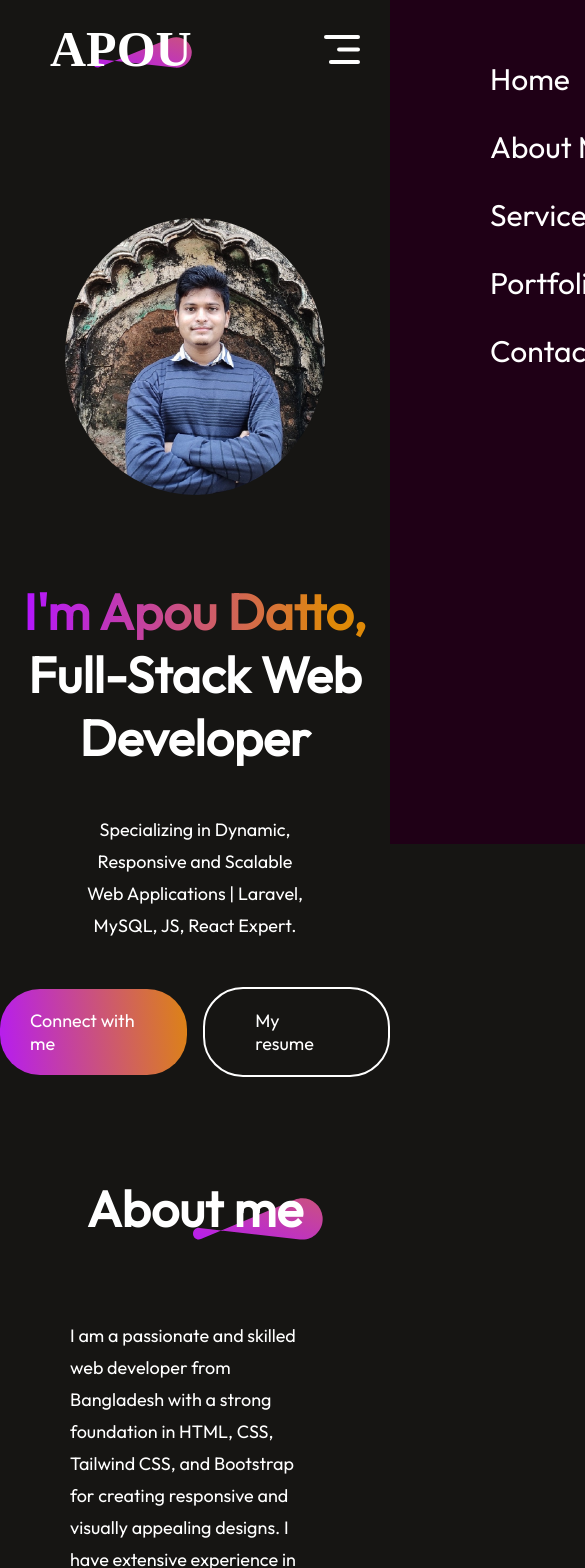
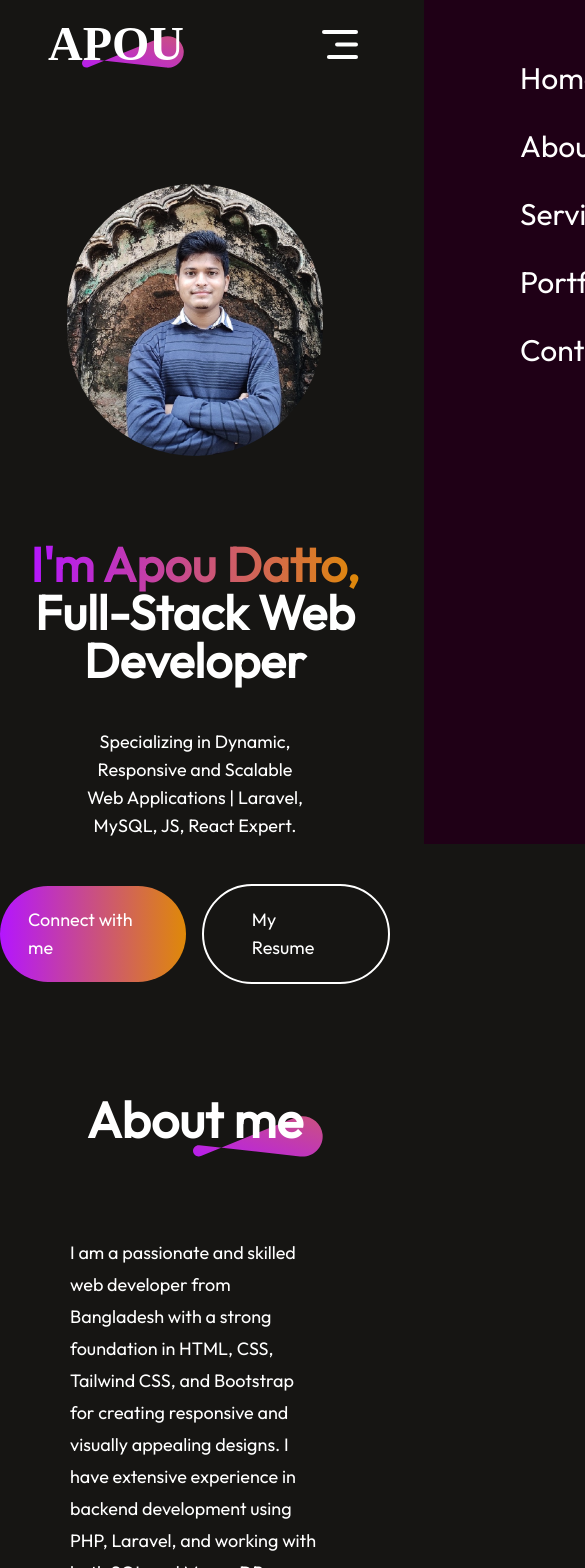
Before and after one commit to apoudatta/portfolio-react-tailwindcss, a React (Create React App) app: page / in a window 390 px wide. Shown: the top 1568 px of the page, 585 px wide, since content can reach past the window. Built offline with nearby package versions, Linux system fonts and the light colour scheme.

Commit message:
nav tailwind add

```diff
--- a/package.json
+++ b/package.json
@@ -37,5 +37,8 @@
       "last 1 firefox version",
       "last 1 safari version"
     ]
+  },
+  "devDependencies": {
+    "tailwindcss": "^3.4.10"
   }
 }
--- a/src/App.js
+++ b/src/App.js
@@ -1,6 +1,6 @@
 import React from 'react';
-import Navber from './Components/Navbar/Navber';
-import Hero from './Components/Hero/Hero';
+import Navber from './Components/Navber';
+import Hero from './Components/Hero';
 import About from './Components/About/About';
 import Services from './Components/Services/Services';
 import MyWork from './Components/MyWork/MyWork';
--- /dev/null
+++ b/src/Components/Hero.js
@@ -0,0 +1,36 @@
+import React from 'react';
+import profile_img from '../assets/profile_img.jpg'
+import AnchorLink from 'react-anchor-link-smooth-scroll';
+
+const Hero = () => {
+
+    const openPdf = () => {
+        const pdfUrl = `${process.env.PUBLIC_URL}/resume-of-apou-datto.pdf`;
+        window.open(pdfUrl, '_blank');
+    };
+
+    return (
+        <div id='home' className='flex items-center flex-col gap-9'>
+            <img src={profile_img} alt='' className="mt-24 w-64 h-auto md:mt-36 md:h-96 md:w-auto rounded-full " />
+            <h1 className='mt-12 w-11/12 text-5xl text-center md:w-3/4 md:text-8xl font-semibold '>
+                <span className='bg-custom bg-clip-text text-transparent'>I'm Apou Datto,</span> Full-Stack Web Developer
+            </h1>
+            <p className='w-3/5 md:w-1/2 text-center text-lg md:text-2xl mx-0 my-2'>
+                Specializing in Dynamic, Responsive and Scalable Web Applications | Laravel, MySQL, JS, React Expert.
+            </p>
+            <div className='hero-action flex items-center gap-4 md:gap-6 text-lg md:text-2xl font-medium mb-12'>
+                <div className='bg-custom px-7 md:px-11 py-5 md:py-6 rounded-full  hover:border-2'>
+                    <AnchorLink className='anchor-link' offset={50} href='#contact'>
+                        Connect with me
+                    </AnchorLink>
+                </div>
+                <div onClick={openPdf}
+                    className='px-12 md:px-20 py-5 md:py-6 rounded-full border-2 border-white hover:border-2 hover:border-[#B415FF]'>
+                    My Resume
+                </div>
+            </div>
+        </div>
+    );
+};
+
+export default Hero;
--- a/src/Components/Hero/Hero.css
+++ /dev/null
@@ -1,88 +0,0 @@
-.hero {
-    display: flex;
-    align-items: center;
-    flex-direction: column;
-    gap: 35px;
-}
-.hero img {
-    margin-top: 150px;
-    height: 400px;
-    width: auto;
-    border-radius: 50%;
-}
-.hero h1 {
-    text-align: center;
-    width: 70%;
-    font-size: 90px;
-    font-weight: 600;
-}
-.hero h1 span {
-    background: linear-gradient(270deg, #DF8908 10%, #B415FF 100%);
-    background-clip: text;
-    -webkit-background-clip: text;
-    -webkit-text-fill-color: transparent;
-
-}
-.hero p {
-    width: 50%;
-    text-align: center;
-    font-size: 24px;
-    line-height: 40px;
-}
-.hero-action {
-    display: flex;
-    align-items: center;
-    gap: 25px;
-    font-size: 24px;
-    font-weight: 500;
-    margin-bottom: 50px;
-}
-.hero-connect {
-    padding: 25px 45px;
-    border-radius: 50px;
-    background: linear-gradient(264deg, #DF8908 -5.09%, #B415FF 106.28%);
-}
-.hero-resume {
-    padding: 25px 75px;
-    border-radius: 50px;
-    border: 2px solid #FFF;
-    cursor: pointer;
-}
-.hero-connect:hover {
-    border: 2px solid white;
-}
-.hero-resume:hover {
-    border-color: #B415FF;
-}
-@media(max-width:768px) {
-    .hero img {
-        margin-top: 120px;
-        width: 260px;
-        height: auto;
-    }
-    .hero h1 {
-        margin-top: 50px;
-        width: 90%;
-        font-size: 50px;
-    }
-    .hero p {
-        width: 60%;
-        font-size: 18px;
-        line-height: 32px;
-        margin: 10px 0px;
-    }
-    .hero-action {
-        gap: 16px;
-        font-size: 18px;
-        font-weight: 500;
-        margin-bottom: 50px;
-    }
-    .hero-connect {
-        padding: 20px 30px;
-        border-radius: 40px;
-    }
-    .hero-resume {
-        padding: 20px 50px;
-        border-radius: 40px;
-    }
-}
--- a/src/Components/Hero/Hero.js
+++ /dev/null
@@ -1,30 +0,0 @@
-import React from 'react';
-import './Hero.css'
-import profile_img from '../../assets/profile_img.jpg'
-import AnchorLink from 'react-anchor-link-smooth-scroll';
-
-const Hero = () => {
-
-    const openPdf = () => {
-        const pdfUrl = `${process.env.PUBLIC_URL}/resume-of-apou-datto.pdf`;
-        window.open(pdfUrl, '_blank');
-    };
-
-    return (
-        <div id='home' className='hero'>
-            <img src={profile_img} alt='' />
-            <h1><span>I'm Apou Datto,</span> Full-Stack Web Developer</h1>
-            <p>Specializing in Dynamic, Responsive and Scalable Web Applications | Laravel, MySQL, JS, React Expert.</p>
-            <div className='hero-action'>
-                <div className='hero-connect'>
-                    <AnchorLink className='anchor-link' offset={50} href='#contact'>
-                        Connect with me
-                    </AnchorLink>
-                </div>
-                <div onClick={openPdf} className='hero-resume'>My resume</div>
-            </div>
-        </div>
-    );
-};
-
-export default Hero;
--- a/src/Components/Navbar/Navbar.css
+++ /dev/null
@@ -1,110 +0,0 @@
-.navbar {
-    display: flex;
-    align-items: center;
-    justify-content: space-between;
-    margin: 20px 170px;
-}
-
-.nav-logo {
-    position: relative;
-}
-.nav-logo h1 {
-    padding: 0px 30px;
-    font-size: 60px;
-    font-weight: 600;
-    font-family: Outline;
-}
-.nav-logo img {
-    position: absolute;
-    bottom: 10px;
-    right: 0;
-    z-index: -1;
-    width: 60%;
-}
-.nav-menu {
-    display: flex;
-    align-items: center;
-    list-style: none;
-    gap: 60px;
-    font-size: 20px;
-}
-.nav-connect {
-    padding: 20px 40px;
-    border-radius: 50px;
-    background: linear-gradient(267deg, #DA7C25 0.36%, #B923E1 102.06%);
-    font-size: 22px;
-    cursor: pointer;
-    transition: 0.5s;
-}
-.nav-connect:hover {
-    transform: scale(1.05);
-}
-.nav-menu li {
-    display: flex;
-    flex-direction: column;
-    gap: 5px;
-    cursor: pointer;
-}
-.nav-menu li img {
-    display: flex;
-    margin: auto;
-}
-.anchor-link {
-    text-decoration: none;
-    color: white;
-}
-.nav-mob-close {
-    display: none;
-}
-.nav-mob-open {
-    display: none;
-}
-@media(max-width:768px) {
-    .navbar {
-        margin: 20px 50px;
-    }
-    .nav-logo h1 {
-        padding: 0px 0px;
-        font-size: 50px;
-        font-weight: 600;
-        font-family: Outline !important;
-    }
-    .nav-logo img {
-        bottom: 10px;
-        width: 70%;
-    }
-    .nav-connect {
-        display: none;
-    }
-    .nav-mob-open {
-        display: block;
-        position: fixed;
-        right: 30px;
-    }
-    .nav-mob-close {
-        display: block;
-        position: relative;
-        top: 30px;
-        left: 290px;
-        width: 30px;
-    }
-    .nav-menu {
-        position: fixed;
-        flex-direction:  column;
-        align-items: start;
-        top: 0;
-        gap: 30px;
-        background-color: #1F0016;
-        width: 350px;
-        height: 100%;
-        z-index: 2;
-        transition: right 0.5s;
-        right: -350px;
-    }
-    .nav-menu li {
-        font-size: 30px;
-        padding-left: 100px;
-        flex-direction: row;
-        gap: 20px;
-    }
-}
--- a/src/Components/Navbar/Navber.js
+++ b/src/Components/Navber.js
@@ -1,10 +1,9 @@
 import React, { useState, useRef } from 'react';
-import './Navbar.css'
-import theme_pattern from '../../assets/theme_pattern.svg'
-import underline from '../../assets/nav_underline.svg'
+import theme_pattern from '../assets/theme_pattern.svg'
+import underline from '../assets/nav_underline.svg'
 import AnchorLink from 'react-anchor-link-smooth-scroll';
-import menu_open from '../../assets/menu_open.svg'
-import menu_close from '../../assets/menu_close.svg'
+import menu_open from '../assets/menu_open.svg'
+import menu_close from '../assets/menu_close.svg'
 
 const Navber = () => {
 
@@ -22,49 +21,49 @@ const Navber = () => {
     return (
         <div className='navbar'>
 
-            <div className='nav-logo'>
-                <h1>APOU</h1>
-                <img src={theme_pattern} alt='' />
+            <div className='relative'>
+                <h1 className='py-0 px-0 md:px-7 text-5xl xl:text-6xl font-outline font-semibold'>APOU</h1>
+                <img src={theme_pattern} alt='' className='bottom-0 w-9/12 absolute md:bottom-1 right-0 md:right-4 -z-10 md:w-7/12 xl:w-2/3' />
             </div>
 
 
-            <img src={menu_open} onClick={openMenu} alt='' className='nav-mob-open' />
+            <img src={menu_open} onClick={openMenu} alt='' className='block md:hidden fixed right-8' />
 
             <ul ref={menuRef} className='nav-menu'>
-                <img src={menu_close} onClick={closeMenu} alt='' className="nav-mob-close" />
+                <img src={menu_close} onClick={closeMenu} alt='' className="block md:hidden relative top-7 left-72 w-7" />
                 <li>
-                    <AnchorLink className='anchor-link' href='#home'>
+                    <AnchorLink href='#home'>
                         <p onClick={() => SetMenu("home")}>Home</p>
                     </AnchorLink>
                     {menu === "home" ? <img src={underline} alt='' /> : <></>}
                 </li>
                 <li>
-                    <AnchorLink className='anchor-link' offset={50} href='#about'>
+                    <AnchorLink offset={50} href='#about'>
                         <p onClick={() => SetMenu("about")}>About Me</p>
                     </AnchorLink>
                     {menu === "about" ? <img src={underline} alt='' /> : <></>}
                 </li>
                 <li>
-                    <AnchorLink className='anchor-link' offset={50} href='#services'>
+                    <AnchorLink offset={50} href='#services'>
                         <p onClick={() => SetMenu("services")}>Services</p>
                     </AnchorLink>
                     {menu === "services" ? <img src={underline} alt='' /> : <></>}
                 </li>
                 <li>
-                    <AnchorLink className='anchor-link' offset={50} href='#work'>
+                    <AnchorLink offset={50} href='#work'>
                         <p onClick={() => SetMenu("work")}>Portfolio</p>
                     </AnchorLink>
                     {menu === "work" ? <img src={underline} alt='' /> : <></>}
                 </li>
                 <li>
-                    <AnchorLink className='anchor-link' offset={50} href='#contact'>
+                    <AnchorLink offset={50} href='#contact'>
                         <p onClick={() => SetMenu("contact")}>Contact</p>
                     </AnchorLink>
                     {menu === "contact" ? <img src={underline} alt='' /> : <></>}
                 </li>
             </ul>
             <div className='nav-connect'>
-                <AnchorLink className='anchor-link' offset={50} href='#contact'>
+                <AnchorLink offset={50} href='#contact'>
                     Connect With Me
                 </AnchorLink>
 
--- a/src/index.css
+++ b/src/index.css
@@ -1,3 +1,7 @@
+@tailwind base;
+@tailwind components;
+@tailwind utilities;
+
 *{
   margin: 0;
   padding: 0;
@@ -7,8 +11,34 @@ body{
   height: 100vh;
   background: #161513;
   color: white;
-  font-family: "Outfit", sans-serif;
+  font-family: "Outfit";
   font-optical-sizing: auto;
   font-weight: 400;
   font-style: normal;
 }
+
+.bg-custom {
+  @apply bg-gradient-to-r from-[#B415FF] to-[#DF8908];
+}
+
+.font-outline {
+  font-family: Outline !important;
+}
+
+/* Navbar style */
+.navbar {
+  @apply flex flex-row items-center justify-between my-5 mx-12 md:mx-2 xl:mx-40;
+}
+.nav-menu {
+  @apply fixed md:static flex flex-col md:flex-row items-start md:items-center list-none gap-8 md:gap-14 text-xl top-0 bg-[#1F0016] md:bg-transparent w-[350px] md:w-auto h-full md:h-auto z-20 md:z-0 -right-96 md:right-0;
+  transition: right 0.5s;
+}
+.nav-connect {
+  @apply hidden lg:block py-2 lg:py-5 px-8 xl:px-10 rounded-full bg-custom text-lg xl:text-xl cursor-pointer duration-500 hover:scale-110;
+}
+.nav-menu li {
+  @apply text-3xl md:text-xl pl-24 md:pl-0 flex flex-row md:flex-col gap-5 md:gap-1 cursor-pointer;
+}
+.nav-menu li img {
+  @apply flex flex-col m-auto;
+}
--- /dev/null
+++ b/tailwind.config.js
@@ -0,0 +1,10 @@
+/** @type {import('tailwindcss').Config} */
+module.exports = {
+  content: [
+    "./src/**/*.{js,jsx,ts,tsx}",
+  ],
+  theme: {
+    extend: {},
+  },
+  plugins: [],
+}
```
Also changed, not shown: 1 other file (tests, documents, lock files or other folders).
